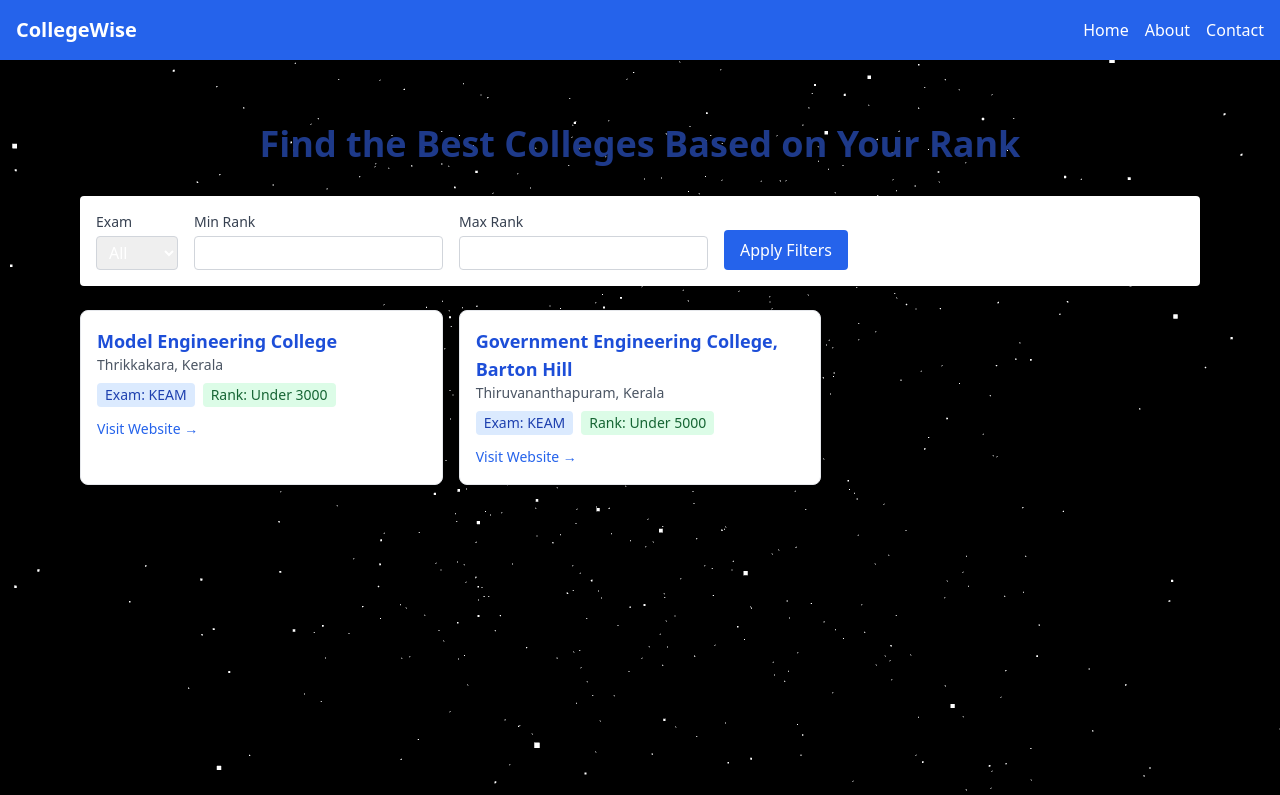
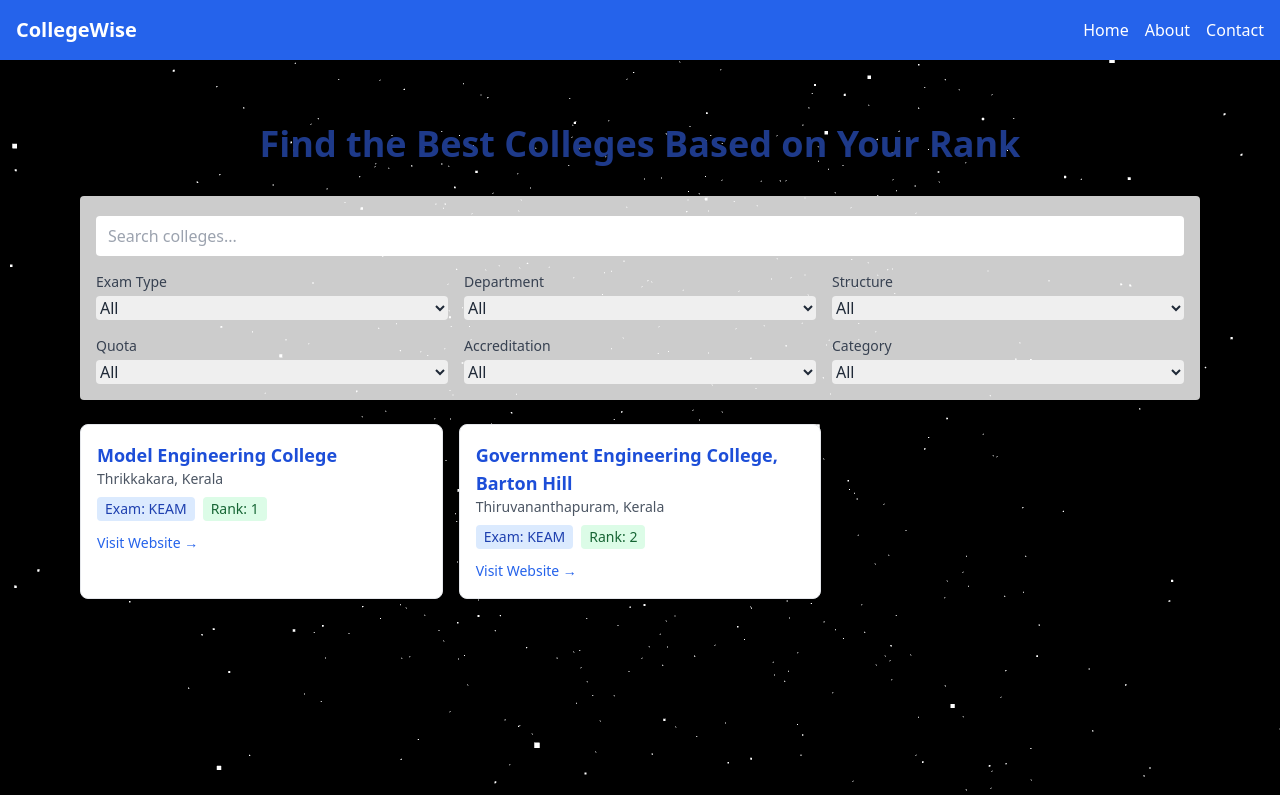
Before and after one commit to AdarshBaddies/collegewise, a React (Vite) app: page / in a window 1280 px wide. Shown: the top 795 px of the page. Built offline with nearby package versions, Linux system fonts and the light colour scheme.

Commit message:
filter final1

```diff
--- /dev/null
+++ b/src/components/FilterPanel.jsx
@@ -0,0 +1,60 @@
+// src/components/FilterPanel.jsx
+import { useState } from 'react';
+
+export default function FilterPanel({ onSearch, onFilter }) {
+  const [search, setSearch] = useState('');
+  const [filters, setFilters] = useState({
+    exam: '',
+    department: '',
+    structure: '',
+    quota: '',
+    accreditation: '',
+    category: ''
+  });
+
+  const handleSearch = e => {
+    const val = e.target.value;
+    setSearch(val);
+    onSearch(val);
+  };
+
+  const handleFilterChange = (field, value) => {
+    const updated = { ...filters, [field]: value };
+    setFilters(updated);
+    onFilter(updated);
+  };
+
+  const dropdown = (label, field, options) => (
+    <div>
+      <label className="block text-gray-700 text-sm">{label}</label>
+      <select
+        value={filters[field]}
+        onChange={e => handleFilterChange(field, e.target.value)}
+        className="mt-1 block w-full rounded border-gray-300 text-gray-800"
+      >
+        <option value="">All</option>
+        {options.map(opt => (
+          <option key={opt} value={opt}>{opt}</option>
+        ))}
+      </select>
+    </div>
+  );
+
+  return (
+    <div className="mb-6 p-4 bg-white bg-opacity-80 rounded shadow grid grid-cols-1 sm:grid-cols-2 lg:grid-cols-3 gap-4">
+      <input
+        type="text"
+        placeholder="Search colleges..."
+        value={search}
+        onChange={handleSearch}
+        className="col-span-full mt-1 block w-full rounded border-gray-300 text-gray-800 px-3 py-2"
+      />
+      {dropdown('Exam Type', 'exam', ['KEAM', 'JEE', 'NEET'])}
+      {dropdown('Department', 'department', ['CSE', 'ECE', 'ME', 'CE'])}
+      {dropdown('Structure', 'structure', ['Self‑Financing', 'Government'])}
+      {dropdown('Quota', 'quota', ['General', 'OBC', 'SC', 'ST'])}
+      {dropdown('Accreditation', 'accreditation', ['NAAC A+', 'NAAC A', 'NBA'])}
+      {dropdown('Category', 'category', ['GEN', 'SC', 'ST', 'OBC'])}
+    </div>
+  );
+}
--- a/src/pages/Home.jsx
+++ b/src/pages/Home.jsx
@@ -1,10 +1,22 @@
 import { useEffect, useState } from 'react'
 import CollegeCard from '../components/CollegeCard'
-import FilterBar from '../components/FilterBar'
+import FilterPanel from '../components/FilterPanel'
 
 export default function Home() {
   const [colleges, setColleges] = useState([])
   const [filtered, setFiltered] = useState([])
+
+  const [searchTerm, setSearchTerm] = useState('')
+  const [filters, setFilters] = useState({
+    exam: '',
+    department: '',
+    structure: '',
+    quota: '',
+    accreditation: '',
+    category: '',
+    minRank: '',
+    maxRank: ''
+  })
 
   useEffect(() => {
     fetch('/colleges.json')
@@ -15,31 +27,57 @@ export default function Home() {
       })
   }, [])
 
-  const handleFilter = ({ exam, minRank, maxRank }) => {
+  useEffect(() => {
     let result = [...colleges]
 
-    if (exam) result = result.filter(c => c.exam === exam)
+    // Search filter
+    if (searchTerm) {
+      result = result.filter(college =>
+        college.name.toLowerCase().includes(searchTerm.toLowerCase())
+      )
+    }
 
-    if (minRank) result = result.filter(c => {
-      const rankValue = parseInt(c.rank.match(/\d+/)?.[0])
-      return rankValue >= parseInt(minRank)
+    // Dropdown + rank filters
+    Object.entries(filters).forEach(([key, value]) => {
+      if (value) {
+        if (key === 'minRank') {
+          result = result.filter(college => {
+            const rankValue = parseInt(college.rank?.match(/\d+/)?.[0])
+            return rankValue >= parseInt(value)
+          })
+        } else if (key === 'maxRank') {
+          result = result.filter(college => {
+            const rankValue = parseInt(college.rank?.match(/\d+/)?.[0])
+            return rankValue <= parseInt(value)
+          })
+        } else {
+          result = result.filter(college => college[key] === value)
+        }
+      }
     })
 
-    if (maxRank) result = result.filter(c => {
-      const rankValue = parseInt(c.rank.match(/\d+/)?.[0])
-      return rankValue <= parseInt(maxRank)
-    })
+    // Assign dynamic rank based on order
+    result = result.map((college, index) => ({
+      ...college,
+      rank: index + 1
+    }))
 
     setFiltered(result)
-  }
+  }, [searchTerm, filters, colleges])
 
   return (
-    <div className="min-h-screen bg-gradient-to-b   py-12 px-4 sm:px-8 lg:px-16">
-        <h1 className="text-3xl sm:text-4xl font-bold text-center text-blue-900 mb-8">
-            Find the Best Colleges Based on Your Rank
-        </h1>
+    <div className="min-h-screen py-12 px-4 sm:px-8 lg:px-16 bg-transparent">
+      <h1 className="text-3xl sm:text-4xl font-bold text-center text-blue-900 mb-8">
+        Find the Best Colleges Based on Your Rank
+      </h1>
 
-      <FilterBar onFilter={handleFilter} />
+      {/* Combined filters: search + dropdown + rank */}
+      <FilterPanel
+        onSearch={(val) => setSearchTerm(val)}
+        onFilter={(updatedFilters) => setFilters(updatedFilters)}
+      />
+
+      {/* College list */}
       {filtered.length === 0 ? (
         <p className="text-gray-600">No colleges match your filters.</p>
       ) : (
```
